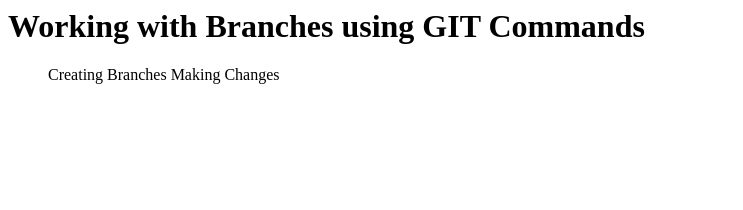
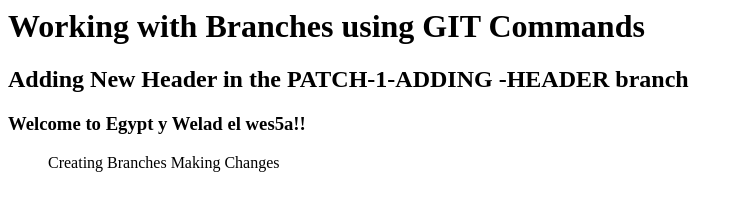
Before and after one commit to AhmedElHoffy7/GIT-Sample-Repo2, a plain HTML site: page index.html in a window 1280 px wide. Shown: the whole page, without its empty margins (0-743 px from the left). Drawn offline with Linux system fonts and the light colour scheme.

Commit message:
Updated index.html file

```diff
--- a/index.html
+++ b/index.html
@@ -3,6 +3,8 @@
 
 
 <h1> Working with Branches using GIT Commands </h1>
+<h2> Adding New Header in the PATCH-1-ADDING -HEADER branch </h2>
+<h3> Welcome to Egypt y Welad el wes5a!! </h3>
 
 <ul>
     <l1>Creating Branches </li>
```
